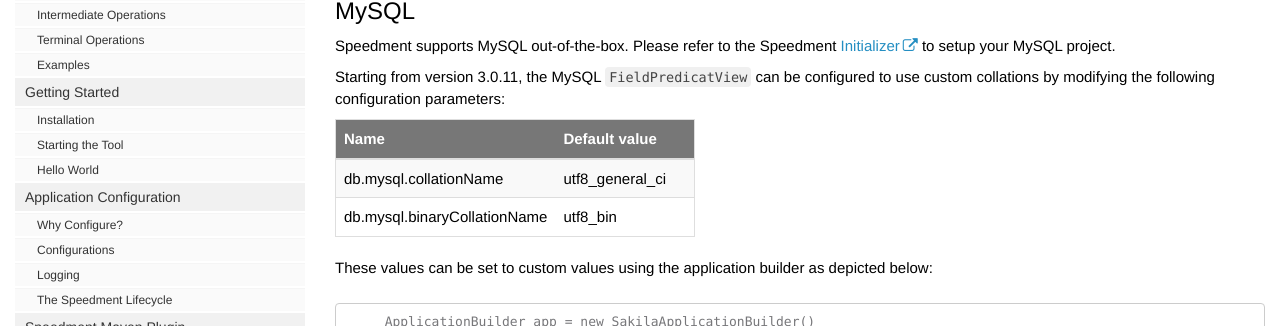
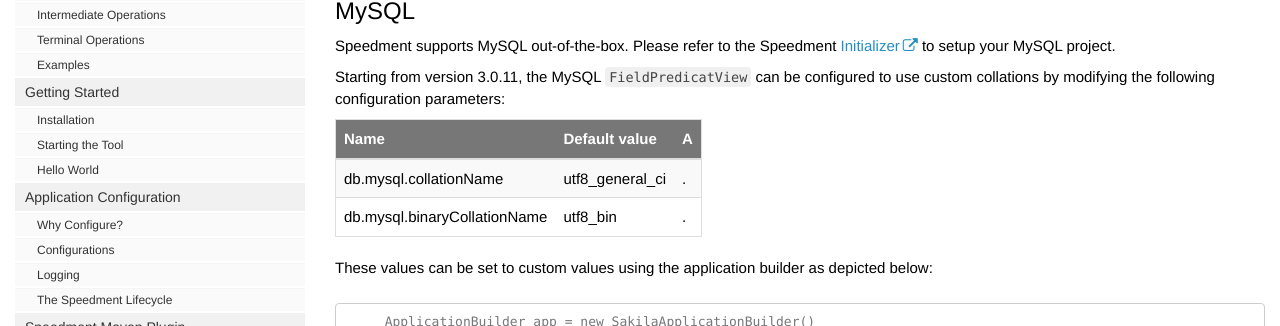
Before and after one commit to speedment/speedment-doc, a Jekyll site: the page built from pages/connectors.md, in a window 1280 px wide and 900 px high. Shown: the part 261-587 px from the top of the window. Built offline with Jekyll 4.4.1, drawn with Linux system fonts in a browser that asks for light colours; nearby versions of some CDN libraries; comment, search, counter and statistics services are not loaded.

Commit message:
Try to fix table

````diff
--- a/pages/connectors.md
+++ b/pages/connectors.md
@@ -18,10 +18,10 @@
 
 Starting from version 3.0.11, the MySQL `FieldPredicatView` can be configured to use custom collations by modifying the following configuration parameters:
 
-| Name                         | Default value     |   |
+| Name                         | Default value     | A |
 | :--------------------------- | :---------------- | - |
-| db.mysql.collationName       | utf8_general_ci   |   |
-| db.mysql.binaryCollationName | utf8_bin          |   |
+| db.mysql.collationName       | utf8_general_ci   | . |
+| db.mysql.binaryCollationName | utf8_bin          | . |
 
 These values can be set to custom values using the application builder as depicted below:
 ```
````
